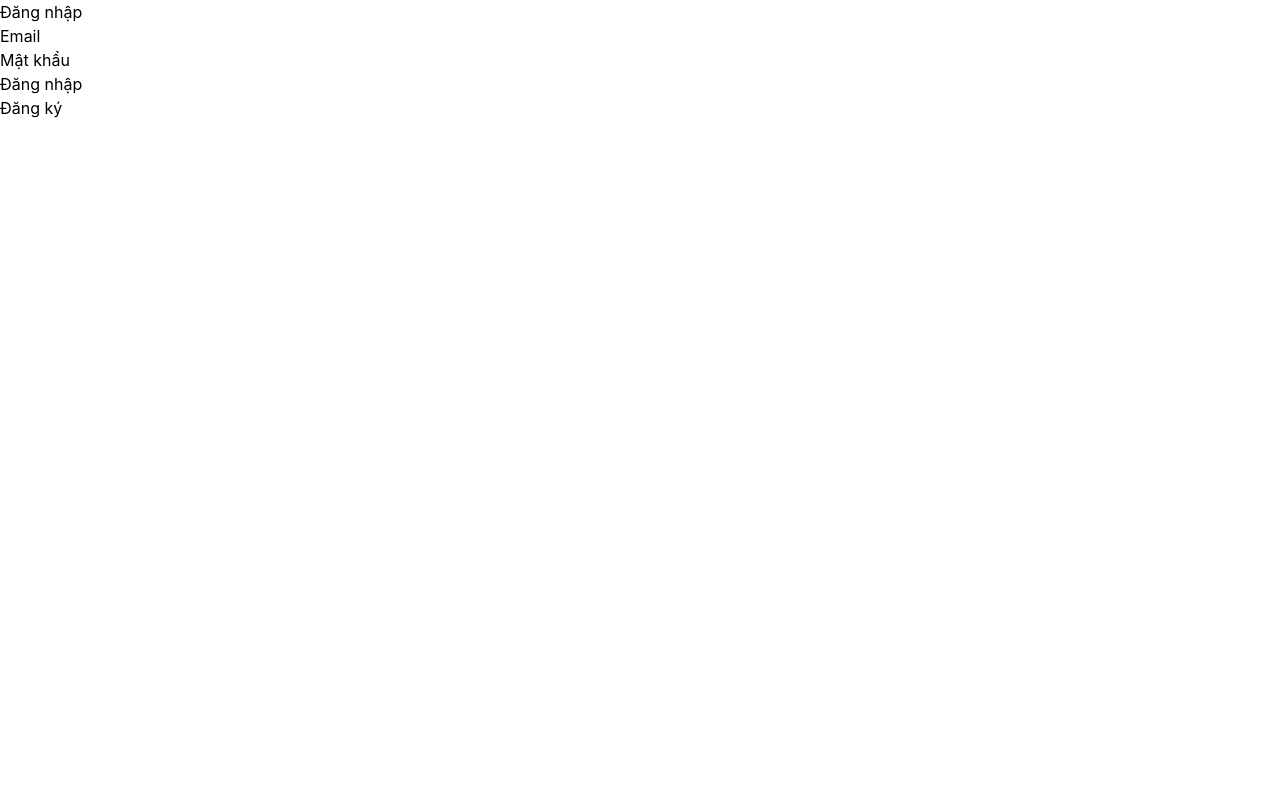
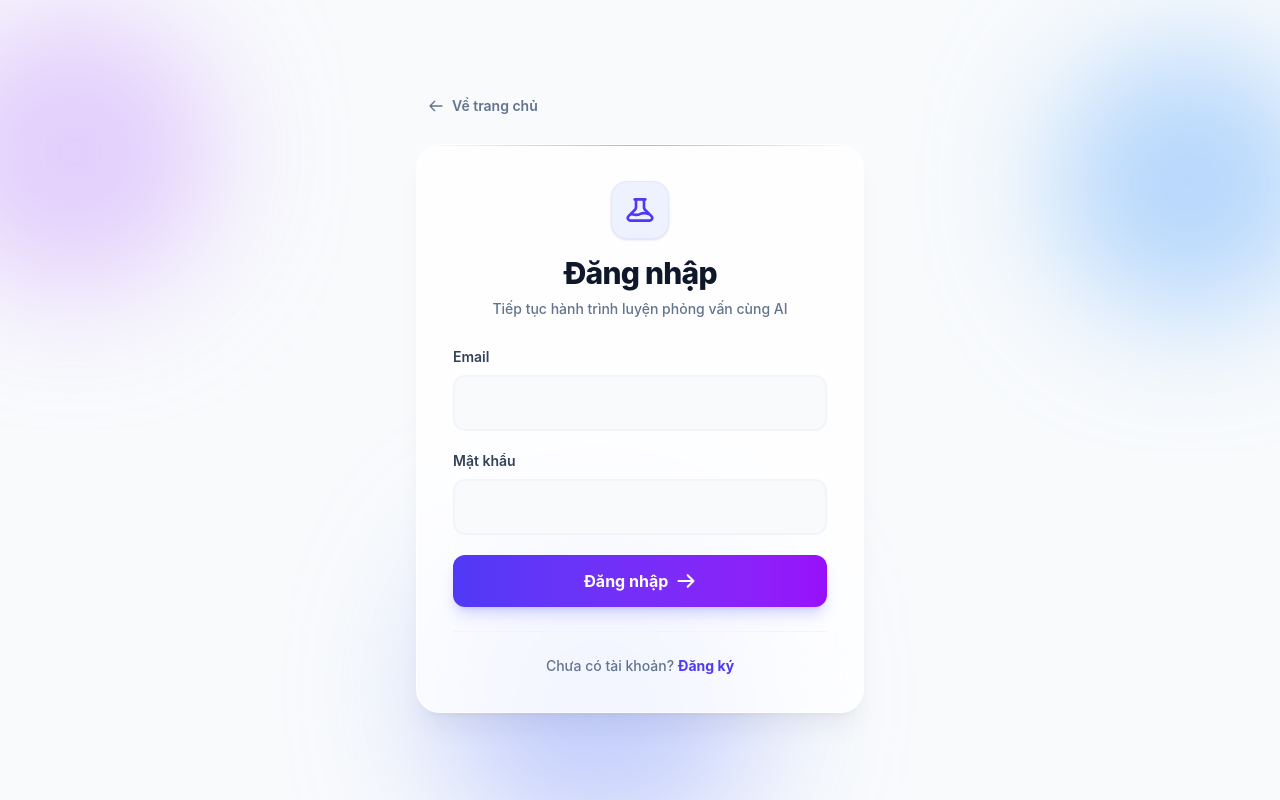
Before and after one commit to quangnguyen11111111/VTI_Intern_Practice_IT_Interviews_with_AI, a React (Vite) app in the folder client/: page /login in a window 1280 px wide. Built offline with nearby package versions, Linux system fonts and the light colour scheme; no server answers.

Commit message:
feat(auth): polish login and registration UI

```diff
--- a/client/src/features/auth/AuthForm.tsx
+++ b/client/src/features/auth/AuthForm.tsx
@@ -55,35 +55,115 @@ export function AuthForm<T extends FieldValues>({
   };
 
   return (
-    <form onSubmit={handleSubmit(submit)} noValidate aria-busy={loading}>
-      <fieldset disabled={loading}>
+    <form
+      onSubmit={handleSubmit(submit)}
+      noValidate
+      aria-busy={loading}
+      className="space-y-6"
+    >
+      {serverError?.message && (
+        <div
+          role="alert"
+          aria-live="polite"
+          className="flex items-start gap-3 rounded-xl border border-red-100 bg-red-50/90 p-4 text-sm font-medium text-red-700"
+        >
+          <svg
+            className="mt-0.5 h-5 w-5 shrink-0 text-red-500"
+            fill="none"
+            stroke="currentColor"
+            viewBox="0 0 24 24"
+            aria-hidden="true"
+          >
+            <path
+              strokeLinecap="round"
+              strokeLinejoin="round"
+              strokeWidth={2}
+              d="M12 9v2m0 4h.01m-6.938 4h13.856c1.54 0 2.502-1.667 1.732-3L13.732 4c-.77-1.333-2.694-1.333-3.464 0L3.34 16c-.77 1.333.192 3 1.732 3z"
+            />
+          </svg>
+          {serverError.message}
+        </div>
+      )}
+
+      <fieldset disabled={loading} className="space-y-5 disabled:opacity-90">
         {fields.map((field) => {
           const fieldError = get(errors, field.name);
           const errorId = `${field.name}-error`;
+          const hasError = Boolean(fieldError);
+
           return (
             <div key={field.name}>
-              <label htmlFor={field.name}>{field.label}</label>
+              <label
+                htmlFor={field.name}
+                className="mb-2 block text-sm font-semibold text-slate-700"
+              >
+                {field.label}
+              </label>
               <input
                 id={field.name}
                 type={field.type}
                 autoComplete={field.autoComplete}
-                aria-invalid={Boolean(fieldError)}
-                aria-describedby={fieldError ? errorId : undefined}
+                aria-invalid={hasError}
+                aria-describedby={hasError ? errorId : undefined}
+                className={`w-full rounded-xl border-2 px-4 py-3.5 font-medium text-slate-800 outline-none transition placeholder:text-slate-400 disabled:cursor-not-allowed disabled:bg-slate-100 ${
+                  hasError
+                    ? 'border-red-300 bg-red-50/40 focus:border-red-500 focus:ring-4 focus:ring-red-500/10'
+                    : 'border-slate-100 bg-slate-50 hover:border-slate-200 focus:border-indigo-500 focus:bg-white focus:ring-4 focus:ring-indigo-500/10'
+                }`}
                 {...registerField(field.name)}
               />
               {fieldError?.message && (
-                <p id={errorId} role="alert">{String(fieldError.message)}</p>
+                <p
+                  id={errorId}
+                  role="alert"
+                  className="mt-2 flex items-center gap-2 text-sm font-medium text-red-600"
+                >
+                  <span className="h-1.5 w-1.5 shrink-0 rounded-full bg-red-500" aria-hidden="true" />
+                  {String(fieldError.message)}
+                </p>
               )}
             </div>
           );
         })}
-        <button type="submit" disabled={loading}>
-          {loading ? 'Đang xử lý…' : submitLabel}
+
+        <button
+          type="submit"
+          disabled={loading}
+          className={`flex w-full items-center justify-center rounded-xl px-6 py-3.5 text-base font-bold text-white shadow-lg transition focus-visible:outline-none focus-visible:ring-4 focus-visible:ring-indigo-500/20 ${
+            loading
+              ? 'cursor-not-allowed bg-slate-400 shadow-slate-300/40'
+              : 'bg-gradient-to-r from-indigo-600 to-purple-600 shadow-indigo-500/25 hover:-translate-y-0.5 hover:from-indigo-700 hover:to-purple-700 hover:shadow-indigo-500/35'
+          }`}
+        >
+          {loading ? (
+            <>
+              <svg
+                className="mr-3 h-5 w-5 animate-spin text-white"
+                viewBox="0 0 24 24"
+                fill="none"
+                aria-hidden="true"
+              >
+                <circle className="opacity-25" cx="12" cy="12" r="10" stroke="currentColor" strokeWidth="4" />
+                <path className="opacity-75" fill="currentColor" d="M4 12a8 8 0 018-8V0C5.373 0 0 5.373 0 12h4z" />
+              </svg>
+              Đang xử lý…
+            </>
+          ) : (
+            <>
+              {submitLabel}
+              <svg
+                className="ml-2 h-5 w-5"
+                fill="none"
+                stroke="currentColor"
+                viewBox="0 0 24 24"
+                aria-hidden="true"
+              >
+                <path strokeLinecap="round" strokeLinejoin="round" strokeWidth={2.5} d="M14 5l7 7m0 0l-7 7m7-7H3" />
+              </svg>
+            </>
+          )}
         </button>
       </fieldset>
-      {serverError?.message && (
-        <div role="alert" aria-live="polite">{serverError.message}</div>
-      )}
     </form>
   );
 }
--- a/client/src/pages/LoginPage.tsx
+++ b/client/src/pages/LoginPage.tsx
@@ -15,8 +15,35 @@ export function LoginPage() {
   const returnPath = (location.state as { from?: { pathname?: string } } | null)?.from?.pathname;
 
   return (
-    <main>
-      <h1>Đăng nhập</h1>
+    <div className="relative flex min-h-screen items-center overflow-hidden bg-slate-50 px-4 py-8 selection:bg-indigo-500 selection:text-white sm:px-6 sm:py-12">
+      <div className="absolute -left-16 top-0 h-72 w-72 rounded-full bg-purple-300 opacity-60 mix-blend-multiply blur-3xl animate-blob" aria-hidden="true" />
+      <div className="absolute -right-16 top-8 h-72 w-72 rounded-full bg-blue-300 opacity-60 mix-blend-multiply blur-3xl animate-blob animation-delay-2000" aria-hidden="true" />
+      <div className="absolute -bottom-20 left-1/3 h-72 w-72 rounded-full bg-indigo-300 opacity-60 mix-blend-multiply blur-3xl animate-blob animation-delay-4000" aria-hidden="true" />
+
+      <main className="relative z-10 mx-auto w-full max-w-md" aria-labelledby="login-title">
+        <Link
+          to="/"
+          className="mb-5 inline-flex items-center gap-2 rounded-xl px-3 py-2 text-sm font-semibold text-slate-500 transition hover:bg-white/70 hover:text-indigo-600 focus-visible:outline-none focus-visible:ring-4 focus-visible:ring-indigo-500/15"
+        >
+          <svg className="h-4 w-4" fill="none" stroke="currentColor" viewBox="0 0 24 24" aria-hidden="true">
+            <path strokeLinecap="round" strokeLinejoin="round" strokeWidth={2} d="M10 19l-7-7m0 0l7-7m-7 7h18" />
+          </svg>
+          Về trang chủ
+        </Link>
+
+        <section className="relative overflow-hidden rounded-3xl border border-white/70 bg-white/80 p-7 shadow-xl shadow-slate-900/5 backdrop-blur-xl sm:p-9">
+          <div className="absolute inset-x-0 top-0 h-px bg-gradient-to-r from-transparent via-indigo-300 to-transparent" aria-hidden="true" />
+
+          <header className="mb-7 text-center">
+            <div className="mb-4 inline-flex rounded-2xl border border-indigo-100 bg-indigo-50 p-3 shadow-sm">
+              <svg className="h-8 w-8 text-indigo-600" fill="none" stroke="currentColor" viewBox="0 0 24 24" aria-hidden="true">
+                <path strokeLinecap="round" strokeLinejoin="round" strokeWidth={2} d="M19.428 15.428a2 2 0 00-1.022-.547l-2.387-.477a6 6 0 00-3.86.517l-.318.158a6 6 0 01-3.86.517L6.05 15.21a2 2 0 00-1.806.547M8 4h8l-1 1v5.172a2 2 0 00.586 1.414l5 5c1.26 1.26.367 3.414-1.415 3.414H4.828c-1.782 0-2.674-2.154-1.414-3.414l5-5A2 2 0 009 10.172V5L8 4z" />
+              </svg>
+            </div>
+            <h1 id="login-title" className="text-3xl font-extrabold tracking-tight text-slate-900">Đăng nhập</h1>
+            <p className="mt-2 text-sm font-medium text-slate-500">Tiếp tục hành trình luyện phỏng vấn cùng AI</p>
+          </header>
+
           <AuthForm<LoginInput>
             schema={loginSchema}
             fields={[
@@ -40,7 +67,15 @@ export function LoginPage() {
               }
             }}
           />
-      <Link to="/register">Đăng ký</Link>
+
+          <p className="mt-6 border-t border-slate-100 pt-6 text-center text-sm font-medium text-slate-500">
+            Chưa có tài khoản?{' '}
+            <Link to="/register" className="font-bold text-indigo-600 transition hover:text-purple-600 hover:underline focus-visible:outline-none focus-visible:ring-2 focus-visible:ring-indigo-500/30">
+              Đăng ký
+            </Link>
+          </p>
+        </section>
       </main>
+    </div>
   );
 }
--- a/client/src/pages/RegisterPage.tsx
+++ b/client/src/pages/RegisterPage.tsx
@@ -13,8 +13,35 @@ export function RegisterPage() {
   const [error, setError] = useState<ApiError | null>(null);
 
   return (
-    <main>
-      <h1>Đăng ký</h1>
+    <div className="relative flex min-h-screen items-center overflow-hidden bg-slate-50 px-4 py-8 selection:bg-indigo-500 selection:text-white sm:px-6 sm:py-12">
+      <div className="absolute -left-16 top-0 h-72 w-72 rounded-full bg-purple-300 opacity-60 mix-blend-multiply blur-3xl animate-blob" aria-hidden="true" />
+      <div className="absolute -right-16 top-8 h-72 w-72 rounded-full bg-blue-300 opacity-60 mix-blend-multiply blur-3xl animate-blob animation-delay-2000" aria-hidden="true" />
+      <div className="absolute -bottom-20 left-1/3 h-72 w-72 rounded-full bg-indigo-300 opacity-60 mix-blend-multiply blur-3xl animate-blob animation-delay-4000" aria-hidden="true" />
+
+      <main className="relative z-10 mx-auto w-full max-w-md" aria-labelledby="register-title">
+        <Link
+          to="/"
+          className="mb-5 inline-flex items-center gap-2 rounded-xl px-3 py-2 text-sm font-semibold text-slate-500 transition hover:bg-white/70 hover:text-indigo-600 focus-visible:outline-none focus-visible:ring-4 focus-visible:ring-indigo-500/15"
+        >
+          <svg className="h-4 w-4" fill="none" stroke="currentColor" viewBox="0 0 24 24" aria-hidden="true">
+            <path strokeLinecap="round" strokeLinejoin="round" strokeWidth={2} d="M10 19l-7-7m0 0l7-7m-7 7h18" />
+          </svg>
+          Về trang chủ
+        </Link>
+
+        <section className="relative overflow-hidden rounded-3xl border border-white/70 bg-white/80 p-7 shadow-xl shadow-slate-900/5 backdrop-blur-xl sm:p-9">
+          <div className="absolute inset-x-0 top-0 h-px bg-gradient-to-r from-transparent via-indigo-300 to-transparent" aria-hidden="true" />
+
+          <header className="mb-7 text-center">
+            <div className="mb-4 inline-flex rounded-2xl border border-indigo-100 bg-indigo-50 p-3 shadow-sm">
+              <svg className="h-8 w-8 text-indigo-600" fill="none" stroke="currentColor" viewBox="0 0 24 24" aria-hidden="true">
+                <path strokeLinecap="round" strokeLinejoin="round" strokeWidth={2} d="M19.428 15.428a2 2 0 00-1.022-.547l-2.387-.477a6 6 0 00-3.86.517l-.318.158a6 6 0 01-3.86.517L6.05 15.21a2 2 0 00-1.806.547M8 4h8l-1 1v5.172a2 2 0 00.586 1.414l5 5c1.26 1.26.367 3.414-1.415 3.414H4.828c-1.782 0-2.674-2.154-1.414-3.414l5-5A2 2 0 009 10.172V5L8 4z" />
+              </svg>
+            </div>
+            <h1 id="register-title" className="text-3xl font-extrabold tracking-tight text-slate-900">Đăng ký</h1>
+            <p className="mt-2 text-sm font-medium text-slate-500">Tạo tài khoản để bắt đầu luyện phỏng vấn</p>
+          </header>
+
           <AuthForm<RegisterInput>
             schema={registerSchema}
             fields={[
@@ -39,7 +66,15 @@ export function RegisterPage() {
               }
             }}
           />
-      <Link to="/login">Đăng nhập</Link>
+
+          <p className="mt-6 border-t border-slate-100 pt-6 text-center text-sm font-medium text-slate-500">
+            Đã có tài khoản?{' '}
+            <Link to="/login" className="font-bold text-indigo-600 transition hover:text-purple-600 hover:underline focus-visible:outline-none focus-visible:ring-2 focus-visible:ring-indigo-500/30">
+              Đăng nhập
+            </Link>
+          </p>
+        </section>
       </main>
+    </div>
   );
 }
```
Also changed, not shown: 1 other file (tests, documents, lock files or other folders). Lines whose indentation alone changed are shown as unchanged.
